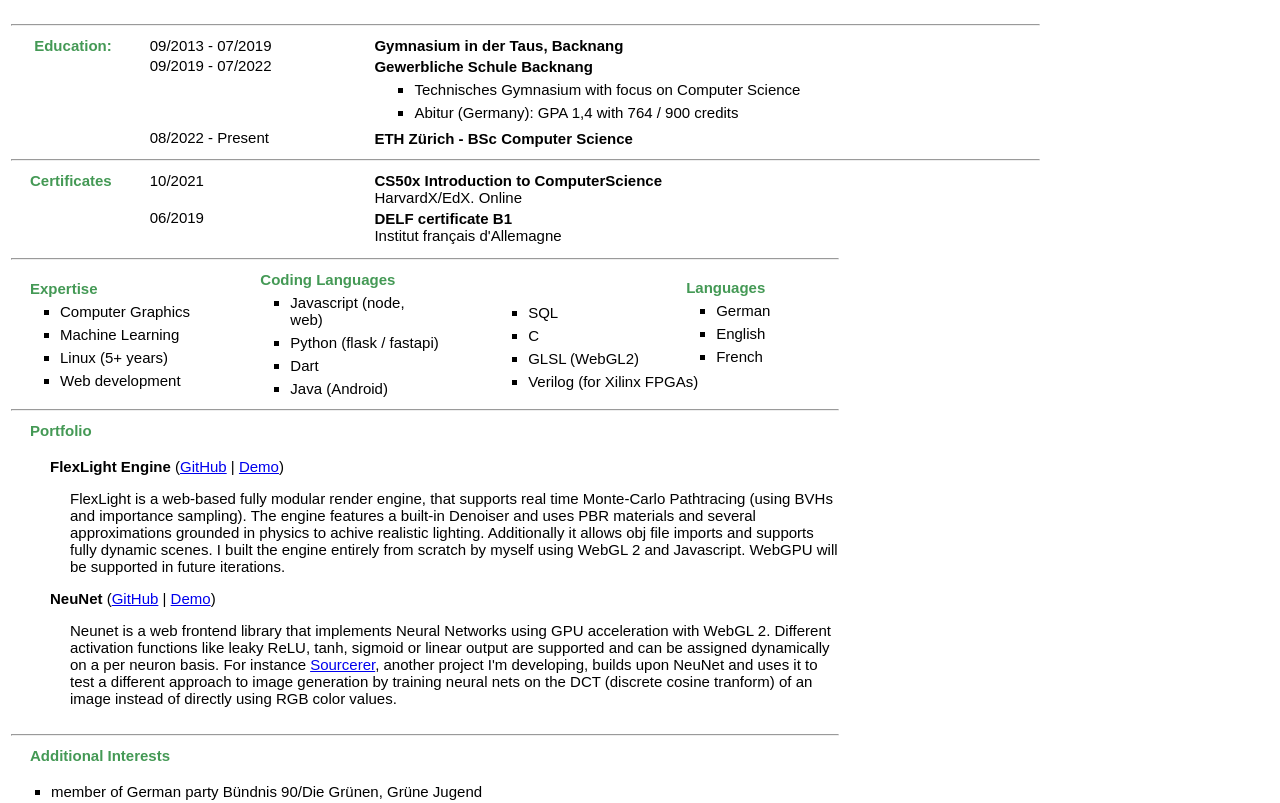
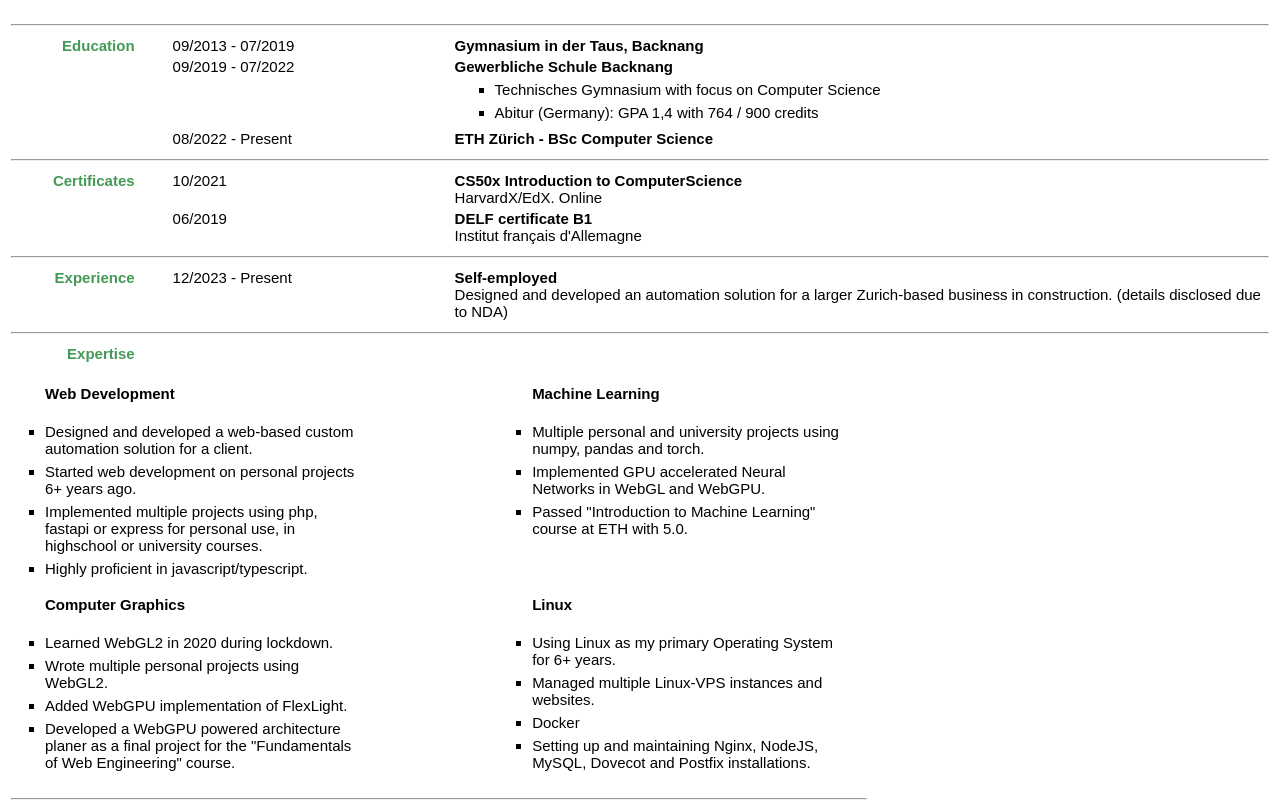
Before and after one commit to arbobendik/CV, a plain HTML site: page resume.html in a window 1280 px wide. Shown: the part 67-870 px from the top of the page. Drawn offline with Linux system fonts and the light colour scheme.

Commit message:
feat(resume): add self-employment experience

```diff
--- a/bendik_arbogast.html
+++ b/resume.html
@@ -24,6 +24,15 @@
         vertical-align: text-top;
         font-weight: bold;
       }
+
+      td{
+        vertical-align: text-top;
+      }
+
+      .tile > * {
+        padding: 1rem;
+      }
+
       td.title {
         max-width: 150px;
       }
@@ -75,21 +84,19 @@
     <main>
       <h1>Bendik Arbogast</h1>
       <p class="header">
-        Giebeleich 2, 8052 Zürich, Switzerland <br>
+        Hadlaubstrasse 87, 8006 Zürich, Switzerland <br>
         bendik@arbogast.dev | +41766991897 | <a href="https://arbogast.dev">arbogast.dev</a> | <a href="https://linkedin.com/in/bendik-arbogast-7a0a53252">LinkedIn</a>
       </p>
       <br>
       <table id="content">
         <tr><td colspan="4"><hr></td></tr>
-
         <tr class="groups">
-          <td class="title" rowspan="3">Education:</td>
+          <td class="title" rowspan="3">Education</td>
           <td class="main_ul" style="padding-left:35px"> 09/2013 - 07/2019 </td>
           <td colspan="2">
             <b>Gymnasium in der Taus, Backnang</b>
           </td>
         </tr>
-
         <tr class="groups">
           <td class="main_ul" style="padding-left:35px"> 09/2019 - 07/2022 </td>
           <td colspan="2">
@@ -100,7 +107,6 @@
             </ul>
           </td>
         </tr>
-
         <tr class="groups">
           <td class="main_ul" style="padding-left:35px"> 08/2022 - Present </td>
           <td colspan="2">
@@ -109,17 +115,14 @@
         </tr>
 
         <tr><td colspan="4"><hr></td></tr>
-
-
         <tr class="groups">
-          <td class="title" style="padding-left:20px" rowspan="2" > Certificates </td>
+          <td class="title" style="padding-left:20px" rowspan="2"> Certificates </td>
           <td class="main_ul" style="padding-left:35px">10/2021</td>
           <td colspan="2">
             <b>CS50x Introduction to ComputerScience</b><br>
             HarvardX/EdX. Online
           </td>
         </tr>
-
         <tr class="groups">
           <td class="main_ul" style="padding-left:35px">06/2019</td>
           <td colspan="2">
@@ -127,18 +130,51 @@
             Institut français d'Allemagne
           </td>
         </tr>
-      </table>
-      <table>
 
         <tr><td colspan="4"><hr></td></tr>
+        <tr id="groups">
+          <td class="title" style="padding-left:20px"> Experience </td>
+          <td class="main_ul" style="padding-left:35px">12/2023 - Present</td>
+          <td colspan="2">
+            <b>Self-employed</b><br>
+            Designed and developed an automation solution for a larger Zurich-based business in construction.
+            (details disclosed due to NDA)
+          </td>
+        </tr>
 
-        <tr class="groups">
+        <tr><td colspan="4"><hr></td></tr>
+        <tr id="groups">
+          <td class="title" style="padding-left:20px" rowspan="1"> Expertise </td>
+          <td class="main_ul" style="padding-left:35px" colspan="3">
+        </tr>
+      </table>
+      <br>
+      <table>
+        <tr>
+          <td style="padding-left:20px" class="tile" colspan="2">
+            <b>Web Development</b>
+            <ul type="square" style="width: 320px; margin: 0">
+              <li>Designed and developed a web-based custom automation solution for a client.</li>
+              <li>Started web development on personal projects 6+ years ago.</li>
+              <li>Implemented multiple projects using php, fastapi or express for personal use, in highschool or university courses.</li>
+              <li>Highly proficient in javascript/typescript.</li>
+            </ul>
+          </td>
+
+          <td style="padding-left:20px" class="tile" colspan="2">
+            <b>Machine Learning</b>
+            <ul type="square" style="width: 320px; margin: 0">
+              <li>Multiple personal and university projects using numpy, pandas and torch.</li>
+              <li>Implemented GPU accelerated Neural Networks in WebGL and WebGPU.</li>
+              <li>Passed "Introduction to Machine Learning" course at ETH with 5.0.</li>
+            </ul>
+          </td>
+          <!--
           <td style="padding-left:20px">
-            <span class="title">Expertise</span>
             <ul type="square" style="width: 135px; margin: 0 0 0 -10px">
               <li>Computer Graphics</li>
               <li>Machine Learning</li>
-              <li>Linux (5+ years)</li>
+              <li>Linux (6+ years)</li>
               <li>Web development</li>
             </ul>
           </td>
@@ -146,18 +182,19 @@
           <td style="padding-left:10px">
             <span class="title">Coding Languages</span>
             <ul type="square" style="width: 150px; margin: 0 0 0 -10px">
-              <li>Javascript (node, web)</li>
-              <li>Python (flask / fastapi)</li>
-              <li>Dart</li>
-              <li>Java (Android)</li>
+              <li>JS (express, frontend)</li>
+              <li>Python (numpy, pandas, torch)</li>
+              <li>GLSL</li>
+              <li>WGSL for WebGPU</li>
             </ul>
             <span></span>
           </td>
+
           <td>
             <ul type="square" style="width: 175px; margin: 25px -50px 0 -10px">
               <li>SQL</li>
               <li>C</li>
-              <li>GLSL (WebGL2)</li>
+              <li>Dart and Java for Android</li>
               <li>Verilog (for Xilinx FPGAs)</li>
             </ul>
             <span></span>
@@ -171,6 +208,30 @@
               <li>French</li>
             </ul>
             <span></span>
+          </td>
+
+          -->
+        </tr>
+
+        <tr class="groups">
+          <td style="padding-left:20px" class="tile" colspan="2">
+            <b>Computer Graphics</b>
+            <ul type="square" style="width: 320px; margin: 0">
+              <li>Learned WebGL2 in 2020 during lockdown.</li>
+              <li>Wrote multiple personal projects using WebGL2.</li>
+              <li>Added WebGPU implementation of FlexLight.</li>
+              <li>Developed a WebGPU powered architecture planer as a final project for the "Fundamentals of Web Engineering" course.</li>
+            </ul>
+          </td>
+
+          <td style="padding-left:20px" class="tile" colspan="2">
+            <b>Linux</b>
+            <ul type="square" style="width: 320px; margin: 0">
+              <li>Using Linux as my primary Operating System for 6+ years.</li>
+              <li>Managed multiple Linux-VPS instances and websites.</li>
+              <li>Docker</li>
+              <li>Setting up and maintaining Nginx, NodeJS, MySQL, Dovecot and Postfix installations.</li>
+            </ul>
           </td>
         </tr>
 
@@ -190,17 +251,15 @@
               <p style="padding-left:20px">
                 FlexLight is a web-based fully modular render engine, that supports real time Monte-Carlo Pathtracing (using BVHs and importance sampling).
                 The engine features a built-in Denoiser and uses PBR materials and several approximations grounded in physics to achive realistic lighting.
-                Additionally it allows obj file imports and supports fully dynamic scenes. I built the engine entirely from scratch by myself using WebGL 2 and Javascript. WebGPU will be supported in future iterations.
+                Additionally it allows obj file imports and supports fully dynamic scenes. I built the engine entirely from scratch by myself using WebGL 2 and Javascript. A WebGPU backend using compute shaders was implemented in 2024.
               </p>
               <p>
                 <b>NeuNet</b>
                 (<a href="https://github.com/arbobendik/NeuNet">GitHub</a> | <a href="https://arbogast.dev/?page=iframe&target=NeuNet/">Demo</a>)
               </p>
               <p style="padding-left:20px">
-                Neunet is a web frontend library that implements Neural Networks using GPU acceleration with WebGL 2.
+                Neunet is a web frontend library that implements Neural Networks using GPU acceleration with WebGL 2 and is currently being reworked to support arbitrary derivable layers and arbitrary loss functions using WebGPU.
                 Different activation functions like leaky ReLU, tanh, sigmoid or linear output are supported and can be assigned dynamically on a per neuron basis.
-                For instance <a href="https://github.com/arbobendik/Sourcerer">Sourcerer</a>, another project I'm developing, builds upon NeuNet and uses it to test a different approach to image generation
-                by training neural nets on the DCT (discrete cosine tranform) of an image instead of directly using RGB color values.
               </p>
           </td>
         </tr>
```
Also changed, not shown: SF-Pro-Display-Bold.ttf (added), SF-Pro-Display-Regular.ttf (added), SF-Pro-Display-RegularItalic.ttf (added), bewerbung.jpg (added), 1 other file.
